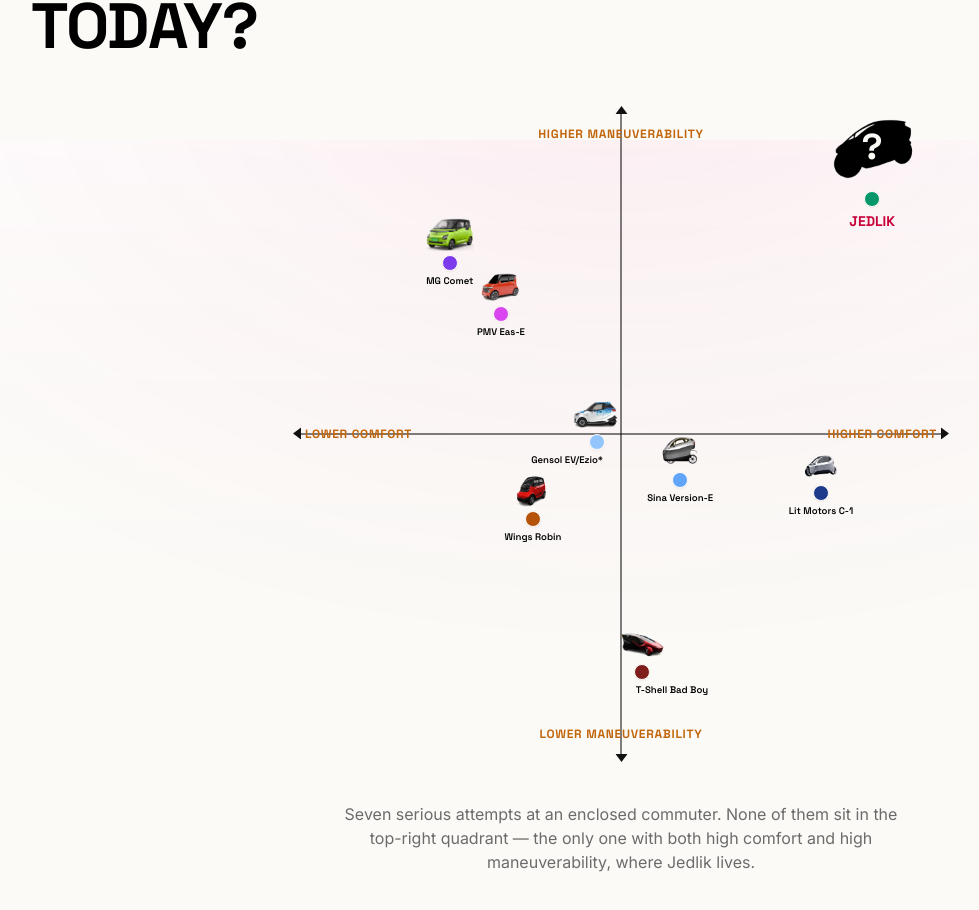
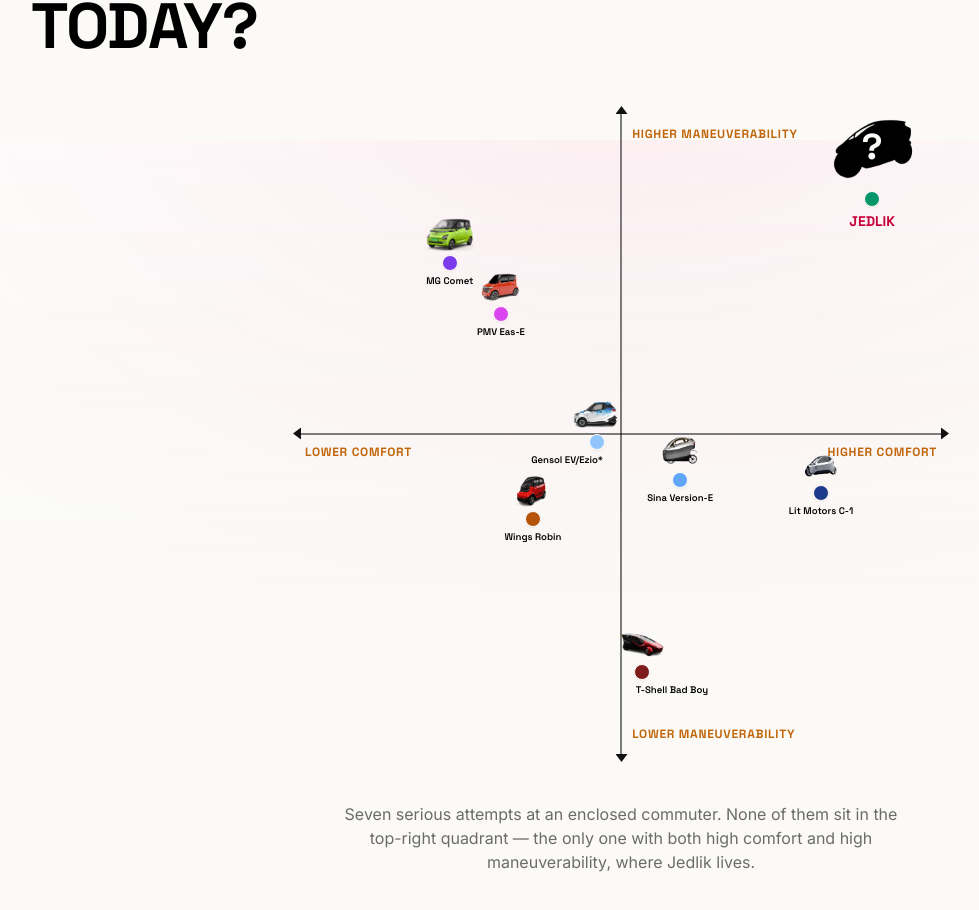
Before and after one commit to raguram-jedlik/pitchdeck, a Next.js app: page / in a window 1280 px wide. Shown: the part 1460-2370 px from the top of the page, without its empty margins (19-998 px from the left). Built offline with nearby package versions, Linux system fonts and the light colour scheme.

Commit message:
Offset quadrant labels clear of the axis lines

```diff
--- a/src/components/QuadrantChart.tsx
+++ b/src/components/QuadrantChart.tsx
@@ -66,22 +66,23 @@
               +y (top) = higher maneuverability, -y (bottom) = lower
               maneuverability. */}
           {/* -x : lower comfort (left end of the horizontal axis).
-              Offset down a little so it clears the arrowhead at x=0. */}
-          <span className="absolute left-1 top-1/2 -translate-y-1/2 whitespace-nowrap font-display text-[0.55rem] font-bold uppercase tracking-[0.06em] text-[#C2660C] md:text-xs">
+              Pushed BELOW the horizontal rule so the axis line does not
+              strike through the text. */}
+          <span className="absolute left-1 top-[calc(50%+0.6rem)] whitespace-nowrap font-display text-[0.55rem] font-bold uppercase tracking-[0.06em] text-[#C2660C] md:text-xs">
             Lower Comfort
           </span>
           {/* +x : higher comfort (right end of the horizontal axis) */}
-          <span className="absolute right-1 top-1/2 -translate-y-1/2 whitespace-nowrap text-right font-display text-[0.55rem] font-bold uppercase tracking-[0.06em] text-[#C2660C] md:text-xs">
+          <span className="absolute right-1 top-[calc(50%+0.6rem)] whitespace-nowrap text-right font-display text-[0.55rem] font-bold uppercase tracking-[0.06em] text-[#C2660C] md:text-xs">
             Higher Comfort
           </span>
           {/* +y : higher maneuverability (top end of the vertical axis).
-              Held just to the right of the axis line so the vertical rule
-              stays readable, and below the arrowhead. */}
-          <span className="absolute left-1/2 top-3 -translate-x-1/2 whitespace-nowrap text-center font-display text-[0.55rem] font-bold uppercase tracking-[0.06em] text-[#C2660C] md:text-xs">
+              Shifted RIGHT of the vertical rule so the axis line does not
+              strike through the text. */}
+          <span className="absolute left-[calc(50%+0.7rem)] top-3 whitespace-nowrap font-display text-[0.55rem] font-bold uppercase tracking-[0.06em] text-[#C2660C] md:text-xs">
             Higher Maneuverability
           </span>
           {/* -y : lower maneuverability (bottom end of the vertical axis) */}
-          <span className="absolute bottom-3 left-1/2 -translate-x-1/2 whitespace-nowrap text-center font-display text-[0.55rem] font-bold uppercase tracking-[0.06em] text-[#C2660C] md:text-xs">
+          <span className="absolute bottom-3 left-[calc(50%+0.7rem)] whitespace-nowrap font-display text-[0.55rem] font-bold uppercase tracking-[0.06em] text-[#C2660C] md:text-xs">
             Lower Maneuverability
           </span>
 
```
